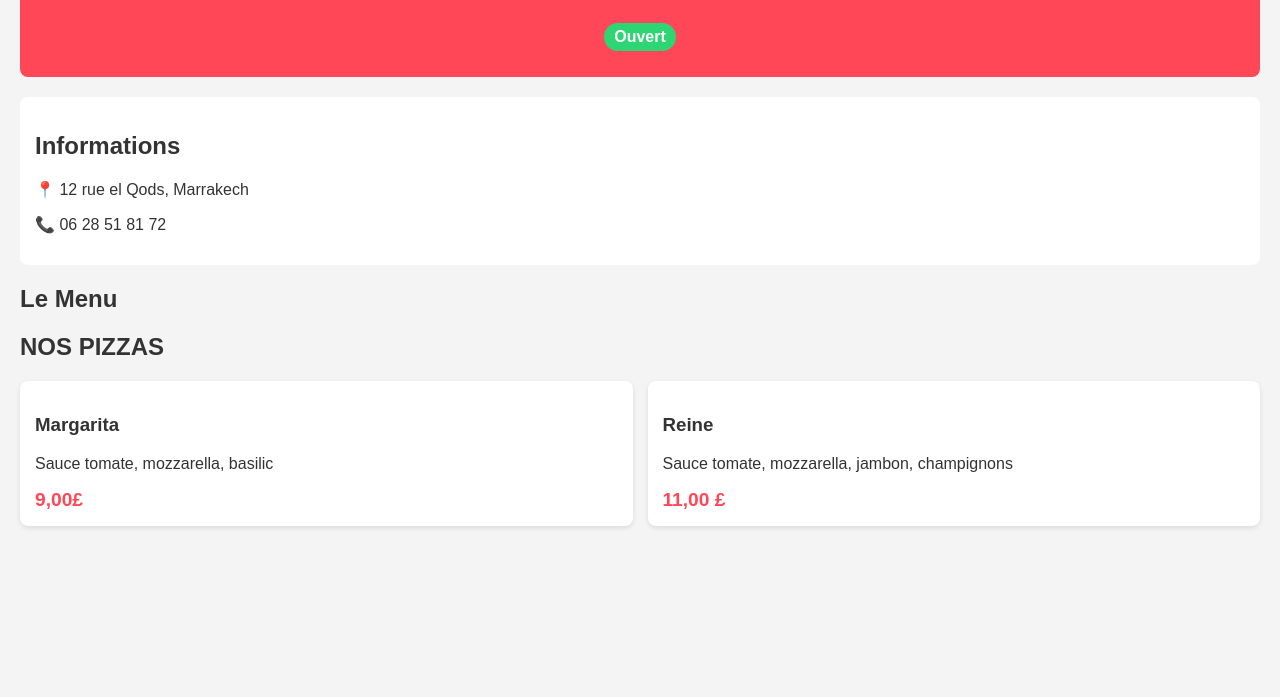
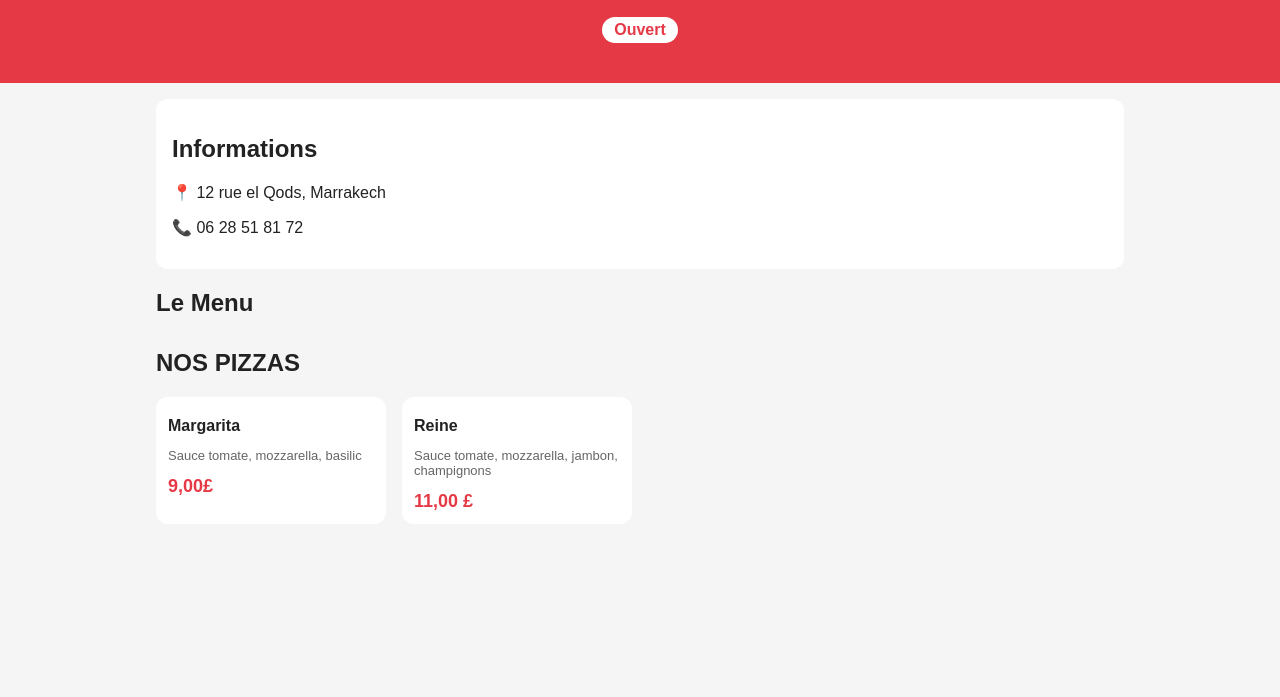
Before and after one commit to souufiane444/stage-soufiane, a plain HTML site: page semain1/index.html in a window 1280 px wide. Shown: the part 103-800 px from the top of the page. Drawn offline with Linux system fonts and the light colour scheme; a script that the page names is missing.

Commit message:
Design css final valid

```diff
--- a/semain1/style.css
+++ b/semain1/style.css
@@ -1,50 +1,83 @@
+
+
+* {
+    box-sizing: border-box;
+}
 
 body {
+    margin: 0;
     font-family: Arial, sans-serif;
-    background-color: #f4f4f4;
-    margin: 0;
-    padding: 20px;
-    color: #333;
+    background: #f5f5f5;
+    color: #222222;
 }
 
 .entete {
+    background: #e63946;
+    color: white;
+    padding: 24px;
     text-align: center;
-    background-color: #ff4757;
-    color: white;
-    padding: 10px;
-    border-radius: 8px;
 }
 
 .badge {
-    background-color: #2ed573;
-    display:inline-block;
-    padding: 5px 10px;
-    border-radius: 15px;
+    display: inline-block;
+    padding: 4px 12px;
+    border-radius: 20px;
+    background: white;
+    color: #e63946;
     font-weight: bold;
+}
+
+main {
+    max-width: 1000px;
+    margin: 0 auto;
+    padding: 16px;
+
 }
 
 .infos {
     background: white;
-    padding: 15px;
-    margin: 20px 0;
+    padding: 16px;
+    border-radius: 12px;
+}
+
+.titre-famille{
+    margin-top: 32px;
+}
+
+.grille {
+    display: grid;
+    grid-template-columns: repeat(auto-fill, minmax(220px, 1fr));
+    gap: 16px;
+}
+
+.carte {
+    background: white;
+    border-radius: 12px;
+    padding: 12px;
+    box-shadow: 0 2px rgba(0,0,0 0.1);
+
+}
+
+.carte img {
+    width: 100%;
+    height: 140px;
+    object-fit: cover;
     border-radius: 8px;
 
 }
 
-.grille {
-    display: flex;
-    gap: 15px;
+.carte h3 {
+    font-size: 16px;
+    margin: 8px 0 4px;
+
 }
 
-.carte {
-    background: white;
-    padding:15px;
-    border-radius: 8px;
-    flex:1;
-    box-shadow: 0 2px 5px rgba(0,0,0,0.1);
+.carte p {
+    font-size: 13px;
+    color: #666666;
 }
 
 .prix {
-    color: #ff4757;
-    font-size: 1.2em;
+    color: #e63946;
+    font-size: 18px;
 }
```
